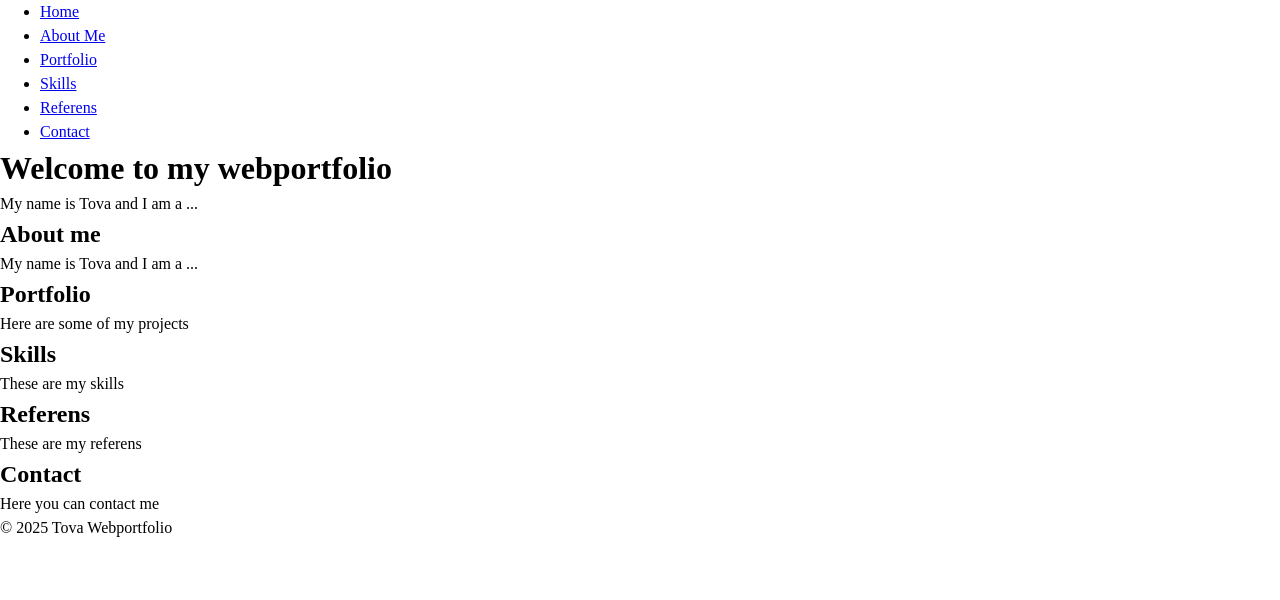
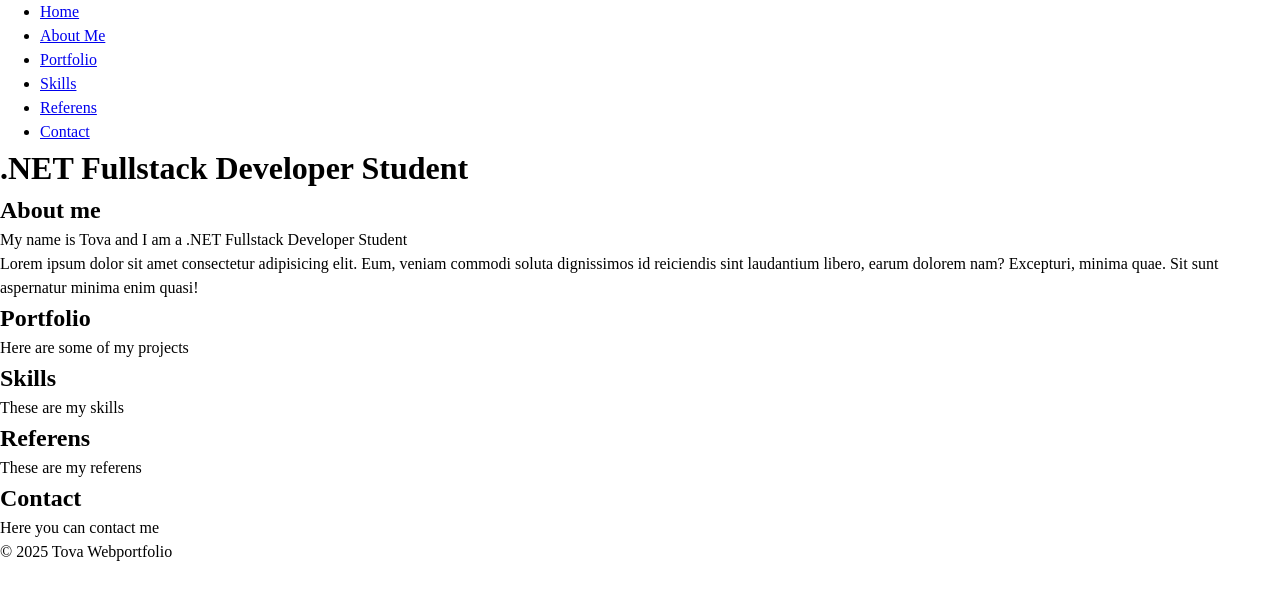
Before and after one commit to tovdal/Webportfolio, a plain HTML site: page index.html in a window 1280 px wide. Drawn offline with Linux system fonts and the light colour scheme.

Commit message:
Add text and spacing.
Add some lorem  text to the about me page. Also made spaces between the comments on when a new part of the html begins.

```diff
--- a/index.html
+++ b/index.html
@@ -19,52 +19,70 @@
             <li><a href="#contact">Contact</a></li>
         </ul>
     </nav>
+    <!-- Container start-->
+    <div class="container">
         <!-- Navigation end-->
         <!-- Header start-->
         <header>
-        <h1>Welcome to my webportfolio</h1>
-        <p>My name is Tova and I am a ...</p>
+            <h1>.NET Fullstack Developer Student</h1>
         </header>
         <!-- Header end-->
+
         <!-- Main start-->
         <main>
         <!-- About me start-->
-    <section id="about">
+        <section id="about" class="about">
+            <div class="about-text-block">
                 <h2>About me</h2>
-        <p>My name is Tova and I am a ...</p>
+                    <p>My name is Tova and I am a .NET Fullstack Developer Student</p>
+                    <p>Lorem ipsum dolor sit amet consectetur adipisicing elit. Eum, veniam commodi
+                    soluta dignissimos id reiciendis sint laudantium libero, earum dolorem nam?
+                    Excepturi, minima quae. Sit sunt aspernatur minima enim quasi!</p>
+            </div>
         </section>
         <!-- About me end-->
 
         <!-- Portfolio start-->
-    <section id="portfolio">
+        <div class="portfolio-container">
+            <section id="portfolio" class="portfolio">
                 <h2>Portfolio</h2>
                 <p>Here are some of my projects</p>
+
             </section>
+        </div>
         <!-- Portfolio end-->
+
         <!-- Skills start-->
             <section id="skills">
                 <h2>Skills</h2>
                 <p>These are my skills</p>
             </section>
         <!-- Skills end-->
+
         <!-- Referens start-->
             <section id="referens">
                 <h2>Referens</h2>
                 <p>These are my referens</p>
             </section>
         <!-- Referens end-->
+
         <!-- Contact start-->
             <section id="contact">
                 <h2>Contact</h2>
                 <p>Here you can contact me</p>
             </section>
         <!-- Contact end-->
+
         </main>
         <!-- Main end-->
+
         <!-- Footer start-->
         <footer>
             <p>&copy; 2025 Tova Webportfolio</p>
         </footer>
         <!-- Footer end-->
+
+    </div>
+    <!-- Container end -->
 </body>
 </html>
```
Lines whose indentation alone changed are shown as unchanged.
